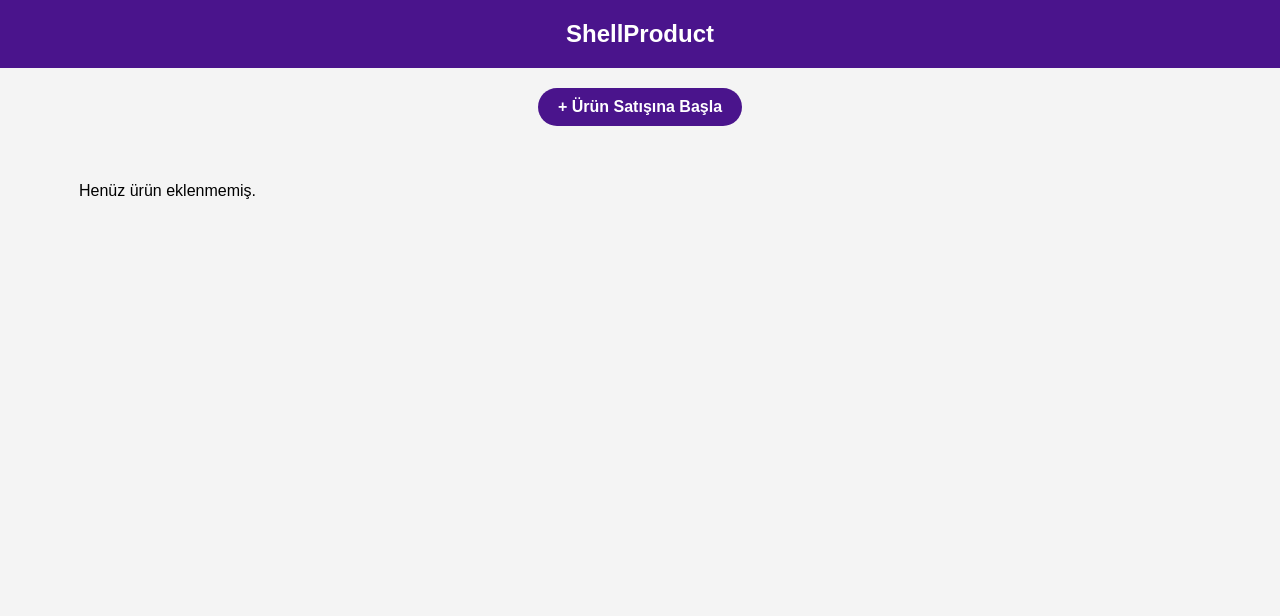
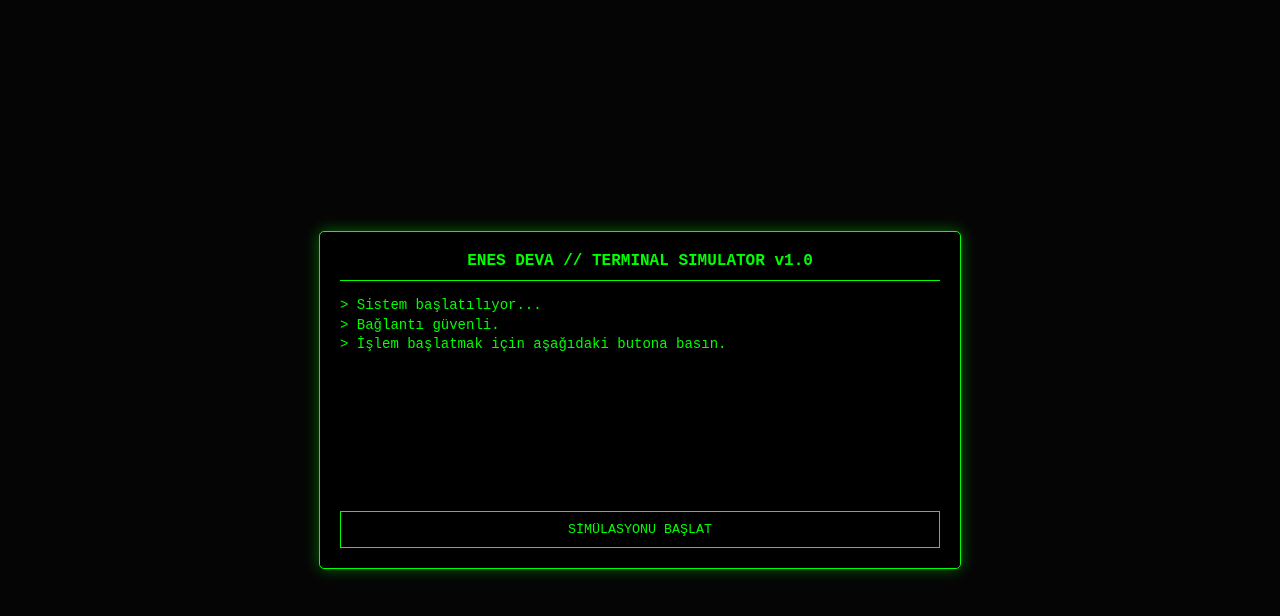
Before and after one commit to enesderler527-afk/Sellproductt, a plain HTML site: page index.html in a window 1280 px wide. Drawn offline with Linux system fonts and the light colour scheme; no server answers.

Commit message:
Update index.html

```diff
--- a/index.html
+++ b/index.html
@@ -3,56 +3,94 @@
 <head>
     <meta charset="UTF-8">
     <meta name="viewport" content="width=device-width, initial-scale=1.0">
-    <title>ShellProduct | En Kolay Pazar</title>
+    <title>Enes Deva Terminal Simulator</title>
     <style>
-        :root { --ana: #4a148c; --beyaz: #ffffff; --gri: #f4f4f4; }
-        body { font-family: sans-serif; margin: 0; background: var(--gri); text-align: center; }
-        header { background: var(--ana); color: white; padding: 20px; font-size: 24px; font-weight: bold; position: sticky; top: 0; z-index: 1000; }
-        .container { display: grid; grid-template-columns: repeat(auto-fill, minmax(250px, 1fr)); gap: 20px; padding: 20px; }
-        .card { background: white; padding: 15px; border-radius: 15px; box-shadow: 0 4px 8px rgba(0,0,0,0.1); }
-        .card img { width: 100%; height: 200px; object-fit: cover; border-radius: 10px; background: #eee; }
-        .btn { background: #25D366; color: white; border: none; padding: 10px; border-radius: 8px; cursor: pointer; width: 100%; font-weight: bold; text-decoration: none; display: inline-block; margin-top: 10px; box-sizing: border-box; }
-        .add-link { display: inline-block; margin: 20px; padding: 10px 20px; background: var(--ana); color: white; text-decoration: none; border-radius: 20px; font-weight: bold; }
+        body {
+            background-color: #050505;
+            color: #00ff00;
+            font-family: 'Courier New', Courier, monospace;
+            display: flex;
+            justify-content: center;
+            align-items: center;
+            height: 100vh;
+            margin: 0;
+            overflow: hidden;
+        }
+        .terminal {
+            width: 80%;
+            max-width: 600px;
+            background: rgba(0, 0, 0, 0.9);
+            border: 1px solid #00ff00;
+            box-shadow: 0 0 15px rgba(0, 255, 0, 0.4);
+            padding: 20px;
+            border-radius: 5px;
+        }
+        .header {
+            border-bottom: 1px solid #00ff00;
+            padding-bottom: 10px;
+            margin-bottom: 15px;
+            font-weight: bold;
+            text-align: center;
+        }
+        .log-area {
+            height: 200px;
+            overflow-y: auto;
+            margin-bottom: 15px;
+            font-size: 14px;
+            line-height: 1.4;
+        }
+        button {
+            background-color: transparent;
+            color: #00ff00;
+            border: 1px solid #00ff00;
+            padding: 10px 20px;
+            font-family: inherit;
+            cursor: pointer;
+            width: 100%;
+            transition: all 0.3s ease;
+        }
+        button:hover {
+            background-color: #00ff00;
+            color: #000;
+        }
     </style>
 </head>
 <body>
-    <header>ShellProduct</header>
-    <a href="SENIN_GOOGLE_FORM_LINKIN" class="add-link" target="_blank">+ Ürün Satışına Başla</a>
-    <div class="container" id="display-grid">
-        <p>Ürünler yükleniyor...</p>
+
+<div class="terminal">
+    <div class="header">ENES DEVA // TERMINAL SIMULATOR v1.0</div>
+    <div class="log-area" id="logs">
+        > Sistem başlatılıyor...<br>
+        > Bağlantı güvenli.<br>
+        > İşlem başlatmak için aşağıdaki butona basın.<br>
     </div>
-    <script>
-        const tablo_url = "TABLONUN_CSV_LINKI";
-        function verileriYukle() {
-            fetch(tablo_url)
-                .then(res => res.text())
-                .then(data => {
-                    const rows = data.split('\n').slice(1).filter(row => row.trim() !== "");
-                    const grid = document.getElementById('display-grid');
-                    let htmlIcerik = "";
-                    rows.forEach(row => {
-                        const columns = row.includes(';') ? row.split(';') : row.split(',');
-                        if(columns.length < 3) return;
-                        const urunAd = columns[1]?.replace(/"/g, "") || "İsimsiz Ürün";
-                        const fiyat = columns[2]?.replace(/"/g, "") || "0";
-                        const tel = columns[3]?.replace(/"/g, "").replace(/\s/g, "") || "";
-                        const resim = columns[4]?.replace(/"/g, "").trim() || 'https://via.placeholder.com/200';
-                        htmlIcerik += `
-                            <div class="card">
-                                <img src="${resim}" onerror="this.src='https://via.placeholder.com/200'">
-                                <h3>${urunAd}</h3>
-                                <div style="font-weight:bold; color:purple; margin:10px;">${fiyat} TL</div>
-                                <a href="https://wa.me/${tel}?text=Merhaba, ${urunAd} için yazıyorum." class="btn" target="_blank">WhatsApp'tan Al</a>
-                            </div>`;
-                    });
-                    grid.innerHTML = htmlIcerik || "<p>Henüz ürün eklenmemiş.</p>";
-                })
-                .catch(err => {
-                    document.getElementById('display-grid').innerHTML = "Veri linkini bekliyoruz...";
-                });
-        }
-        verileriYukle();
-        setInterval(verileriYukle, 60000);
-    </script>
+    <button onclick="runSimulation()">SİMÜLASYONU BAŞLAT</button>
+</div>
+
+<script>
+    function runSimulation() {
+        const logs = document.getElementById('logs');
+        const messages = [
+            "> Sunuculara erişim sağlanıyor...",
+            "> Ağ protokolleri taranıyor...",
+            "> Veri paketleri simüle ediliyor...",
+            "> İŞLEM TAMAMLANDI: Şaka başarıyla yüklendi! 😊"
+        ];
+
+        let index = 0;
+        logs.innerHTML = "";
+
+        const interval = setInterval(() => {
+            if (index < messages.length) {
+                logs.innerHTML += messages[index] + "<br>";
+                logs.scrollTop = logs.scrollHeight;
+                index++;
+            } else {
+                clearInterval(interval);
+            }
+        }, 800);
+    }
+</script>
+
 </body>
-  </html>
+</html>
```
